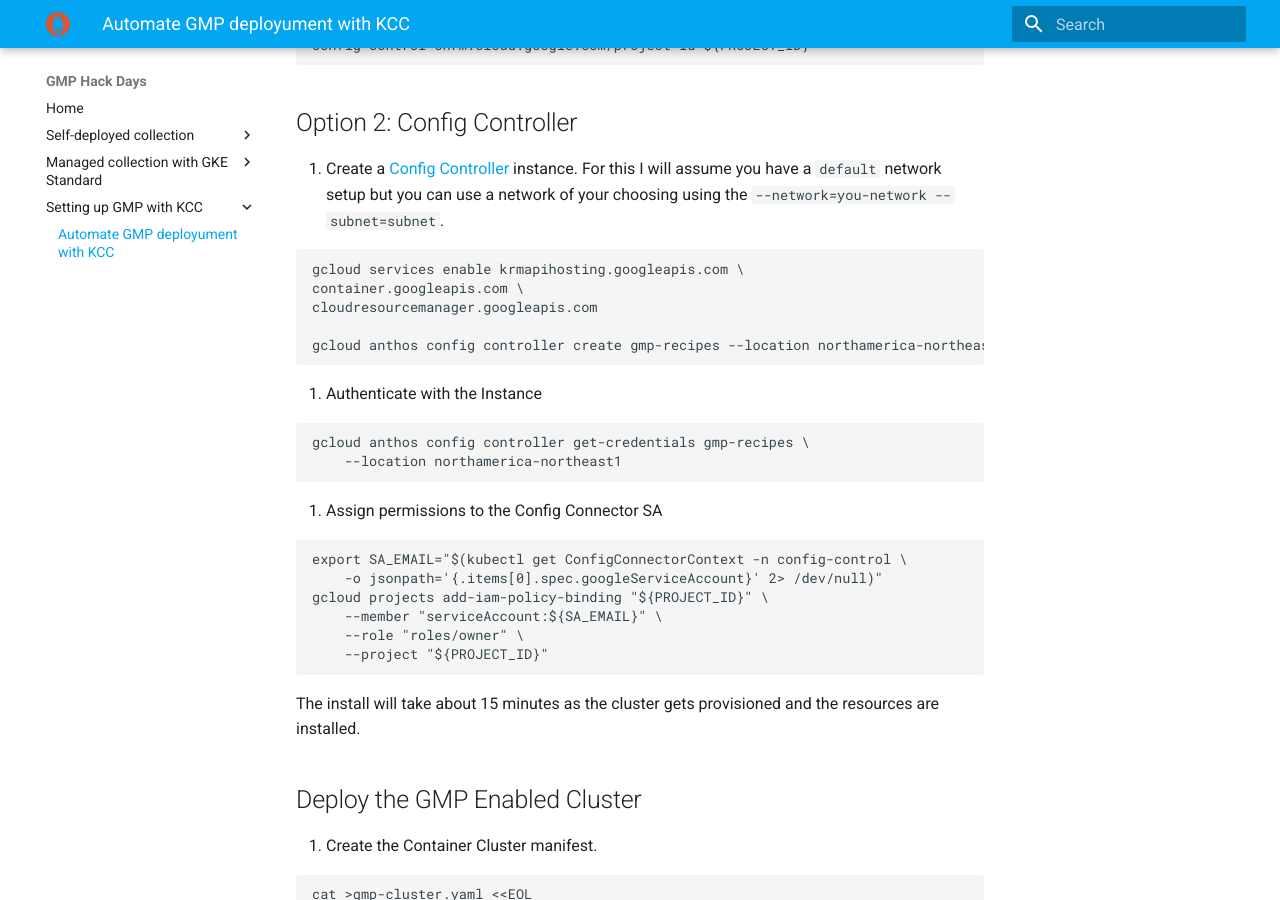
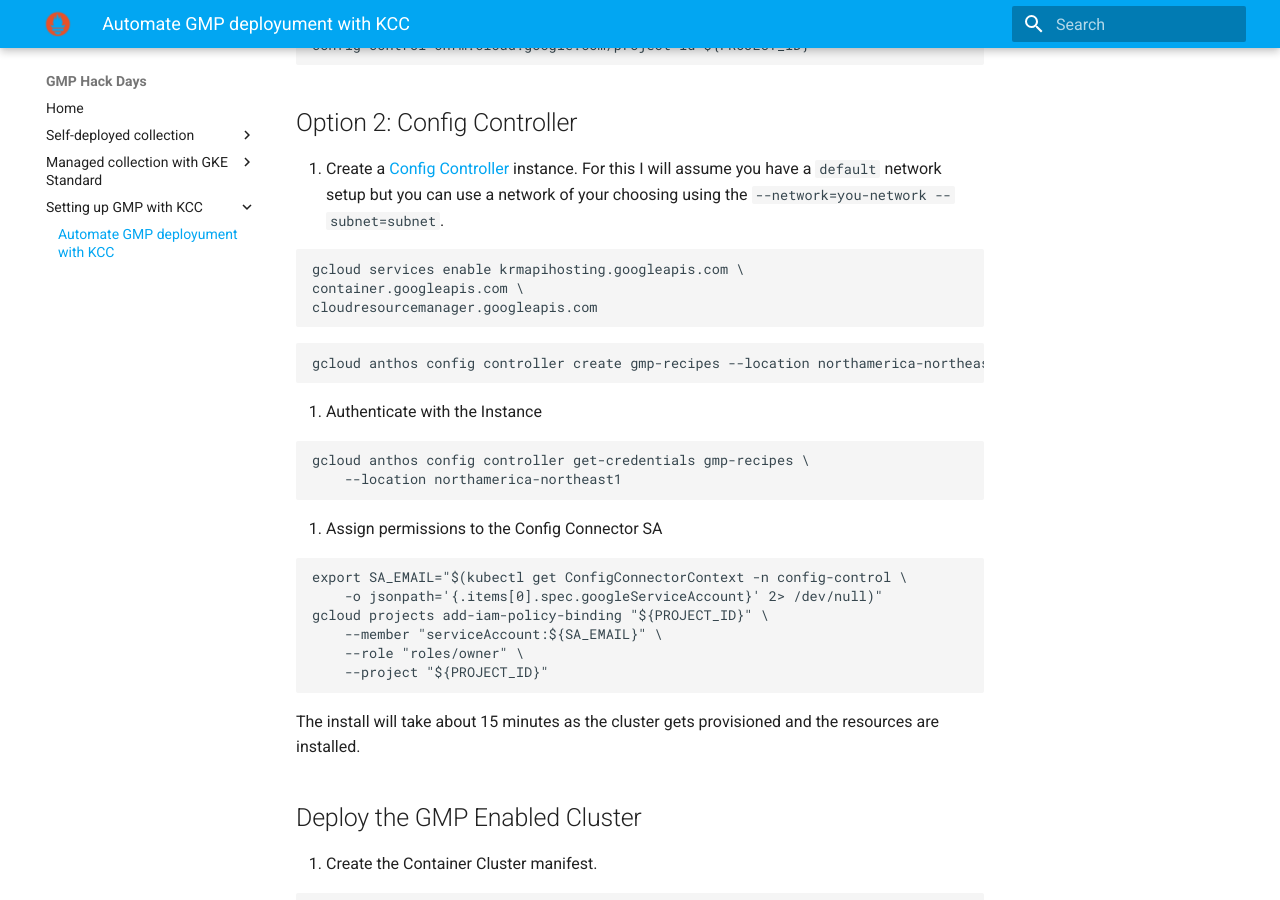
Before and after one commit to gdg-cloud-montreal/gmp-reciepes, an MkDocs documentation site: the page built from docs/gmp-with-kcc.md, in a window 1280 px wide and 900 px high, scrolled down 2188 px. Built offline with MkDocs 1.6.1 and Material for MkDocs 9.7.7, drawn with Linux system fonts in a browser that asks for light colours; old or Windows-style settings are respelled for this version of MkDocs; part of the change alters nothing that is shown; some of the changed text lies outside the part shown.

````diff
--- a/docs/gmp-with-kcc.md
+++ b/docs/gmp-with-kcc.md
@@ -112,7 +112,9 @@ config-control cnrm.cloud.google.com/project-id=${PROJECT_ID}
 gcloud services enable krmapihosting.googleapis.com \
 container.googleapis.com \
 cloudresourcemanager.googleapis.com
+```
 
+```
 gcloud anthos config controller create gmp-recipes --location northamerica-northeast1
 ```
 
@@ -203,7 +205,7 @@ gmp-enabled-cluster   22m   True    UpToDate   3m3s
 Congrats, you've just deployed a GMP enabled cluster via Config Connector!
 
 
-## Cleanup
+## Cleanup for Option #1
 
 Delete Kubernetes clusters as it will enquire cost both for GKE and GMP.
 
@@ -211,3 +213,5 @@ Delete Kubernetes clusters as it will enquire cost both for GKE and GMP.
 gcloud container clusters delete kcc-configs --region northamerica-northeast1-a
 gcloud container clusters delete gmp-enabled-cluster --region northamerica-northeast1-a
 ```
+
+## Cleanup for Option #2
````
